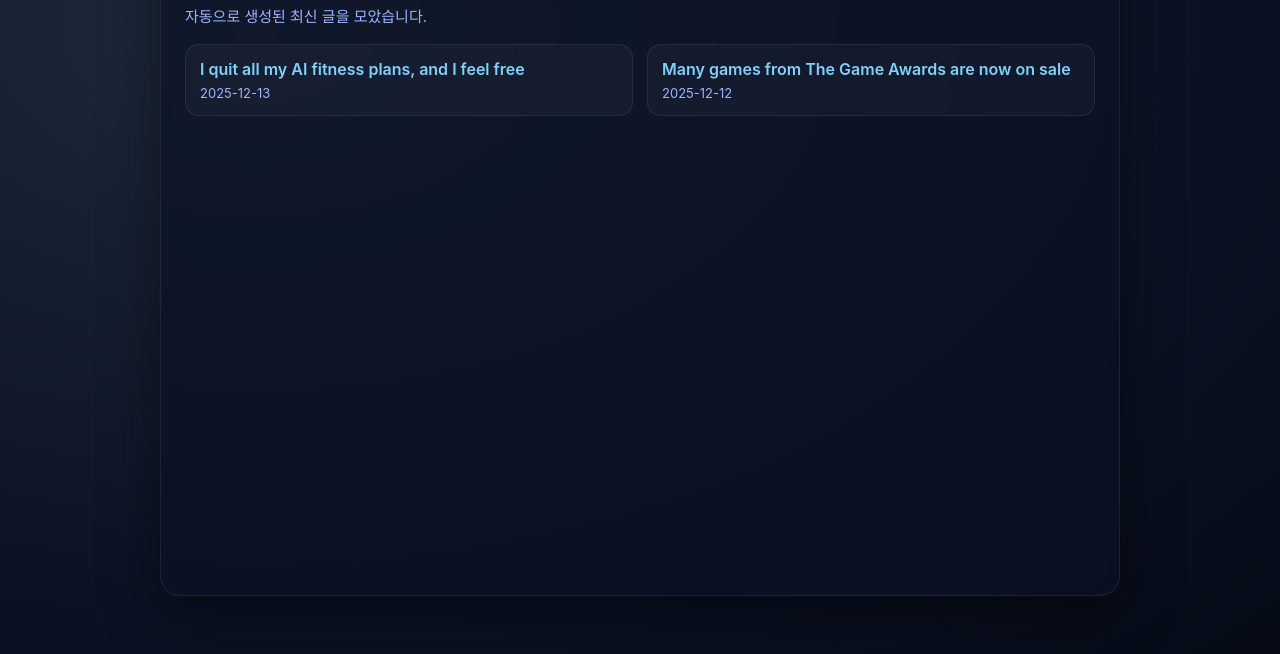
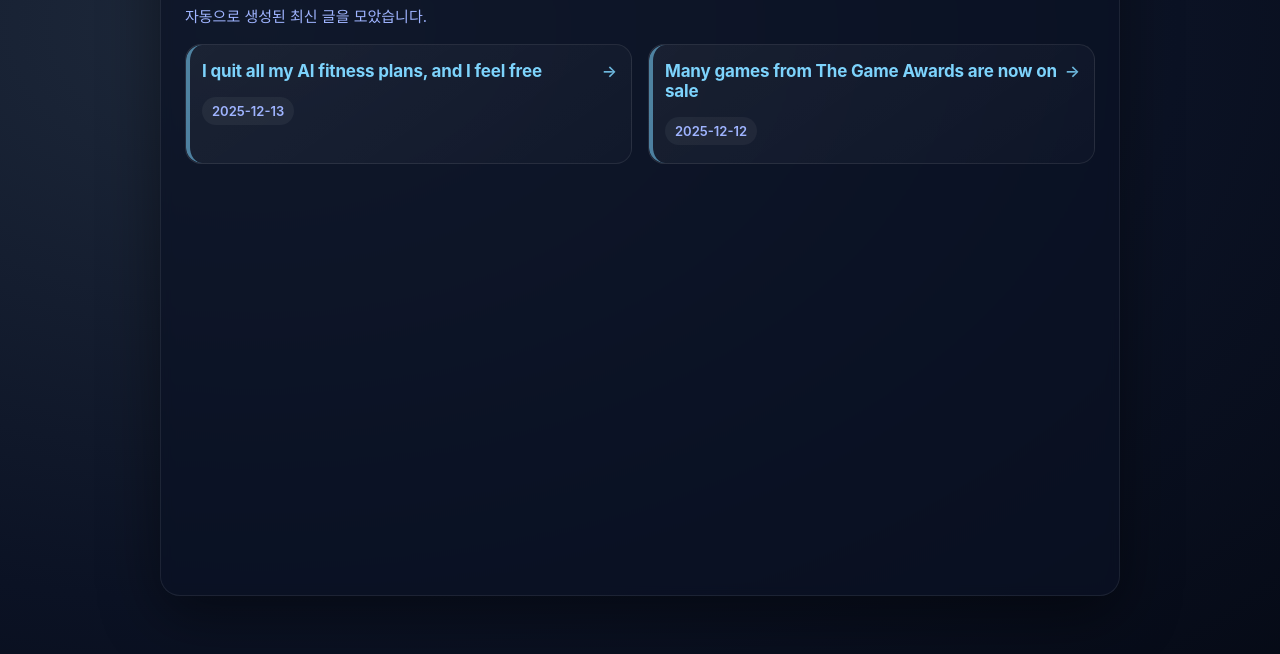
Before and after one commit to iddiko/autoblog, a plain HTML site: page posts/index.html in a window 1280 px wide. Shown: the part 132-786 px from the top of the page. Drawn offline with Linux system fonts and the light colour scheme.

Commit message:
style: card layout for posts

```diff
--- a/posts/index.html
+++ b/posts/index.html
@@ -38,16 +38,33 @@
     p.muted{color:var(--muted);margin:0 0 18px;font-size:15px;}
     a{color:var(--accent);text-decoration:none;font-weight:600;}
     a:hover{text-decoration:underline}
-    .list{display:grid;grid-template-columns:repeat(auto-fit,minmax(260px,1fr));gap:14px;}
+    .list{display:grid;grid-template-columns:repeat(auto-fit,minmax(260px,1fr));gap:16px;}
     .card{
-      background:rgba(255,255,255,0.03);
+      position:relative;
+      background:linear-gradient(145deg,rgba(255,255,255,0.05),rgba(255,255,255,0.02));
       border:1px solid rgba(255,255,255,0.08);
-      border-radius:14px;
-      padding:14px;
+      border-radius:16px;
+      padding:16px 14px 18px 16px;
       transition:transform .2s ease,border-color .2s ease,box-shadow .2s ease;
+      overflow:hidden;
     }
-    .card:hover{transform:translateY(-4px);border-color:rgba(125,211,252,0.45);box-shadow:0 12px 30px rgba(0,0,0,0.35);}
-    .date{color:var(--muted);font-size:13px;margin-top:6px;}
+    .card::before{
+      content:"";
+      position:absolute;
+      inset:0;
+      border-left:4px solid rgba(125,211,252,0.65);
+      border-radius:16px;
+      opacity:0.85;
+      pointer-events:none;
+    }
+    .card:hover{
+      transform:translateY(-4px);
+      border-color:rgba(125,211,252,0.45);
+      box-shadow:0 12px 30px rgba(0,0,0,0.35);
+    }
+    .card h3{margin:0 0 10px;font-size:17px;letter-spacing:-0.01em;}
+    .date{display:inline-flex;align-items:center;gap:6px;padding:6px 10px;border-radius:999px;background:rgba(255,255,255,0.05);color:var(--muted);font-size:13px;margin-top:6px;}
+    .arrow{float:right;color:var(--accent);opacity:0.85;}
     .empty{color:var(--muted);padding:12px 0;}
     .nav{display:flex;gap:10px;margin-bottom:12px;}
     .nav a{font-weight:600;color:var(--accent);opacity:0.9;}
@@ -73,7 +90,12 @@
       for(const it of items){
         const card=document.createElement("div");
         card.className="card";
-        card.innerHTML = `<a href="./${it.file}">${it.title}</a><div class="date">${it.date||""}</div>`;
+        card.innerHTML = `
+          <a href="./${it.file}">
+            <span class="arrow">→</span>
+            <h3>${it.title}</h3>
+            <div class="date">${it.date||""}</div>
+          </a>`;
         list.appendChild(card);
       }
     }).catch(()=>{
```
